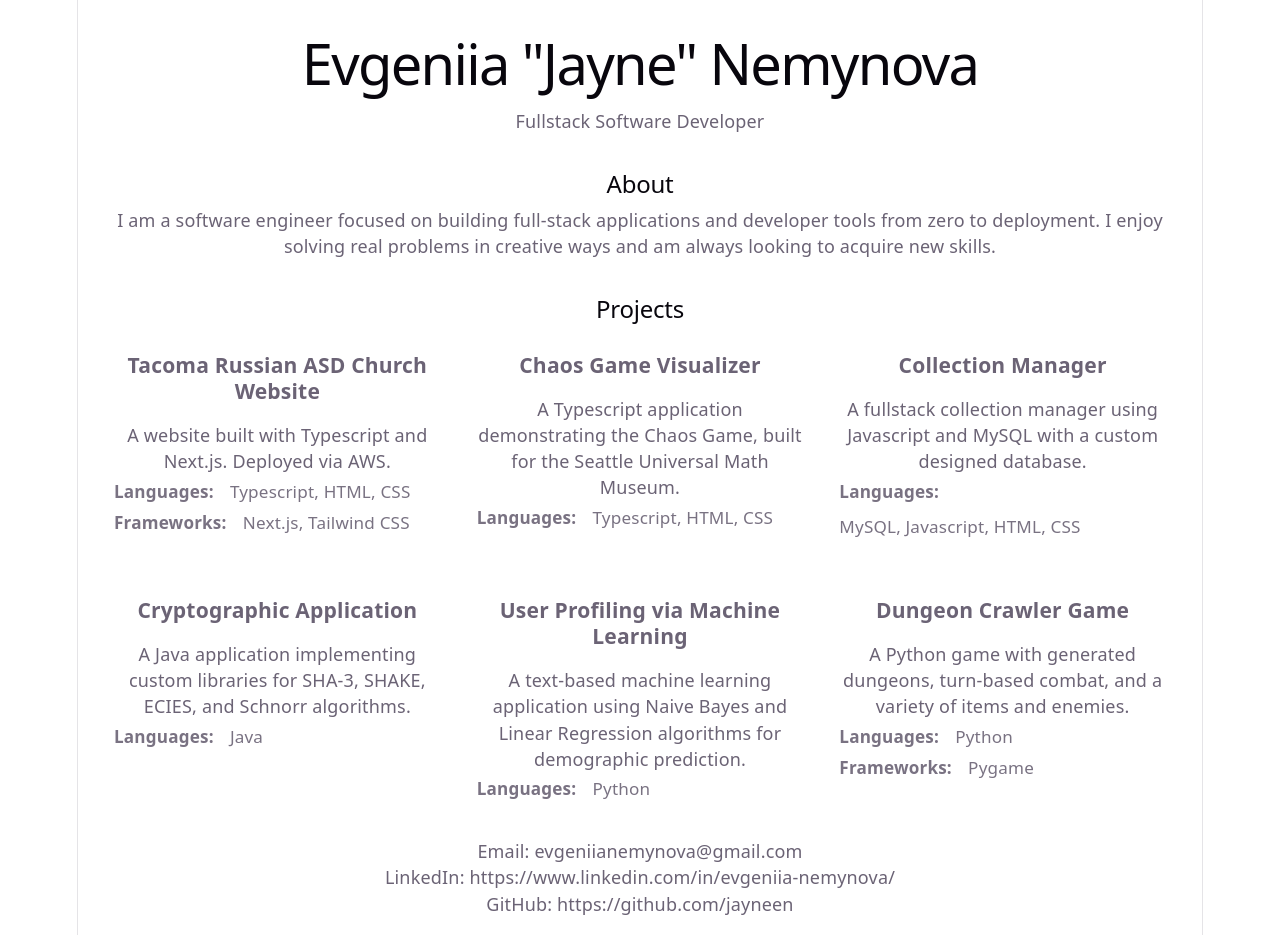
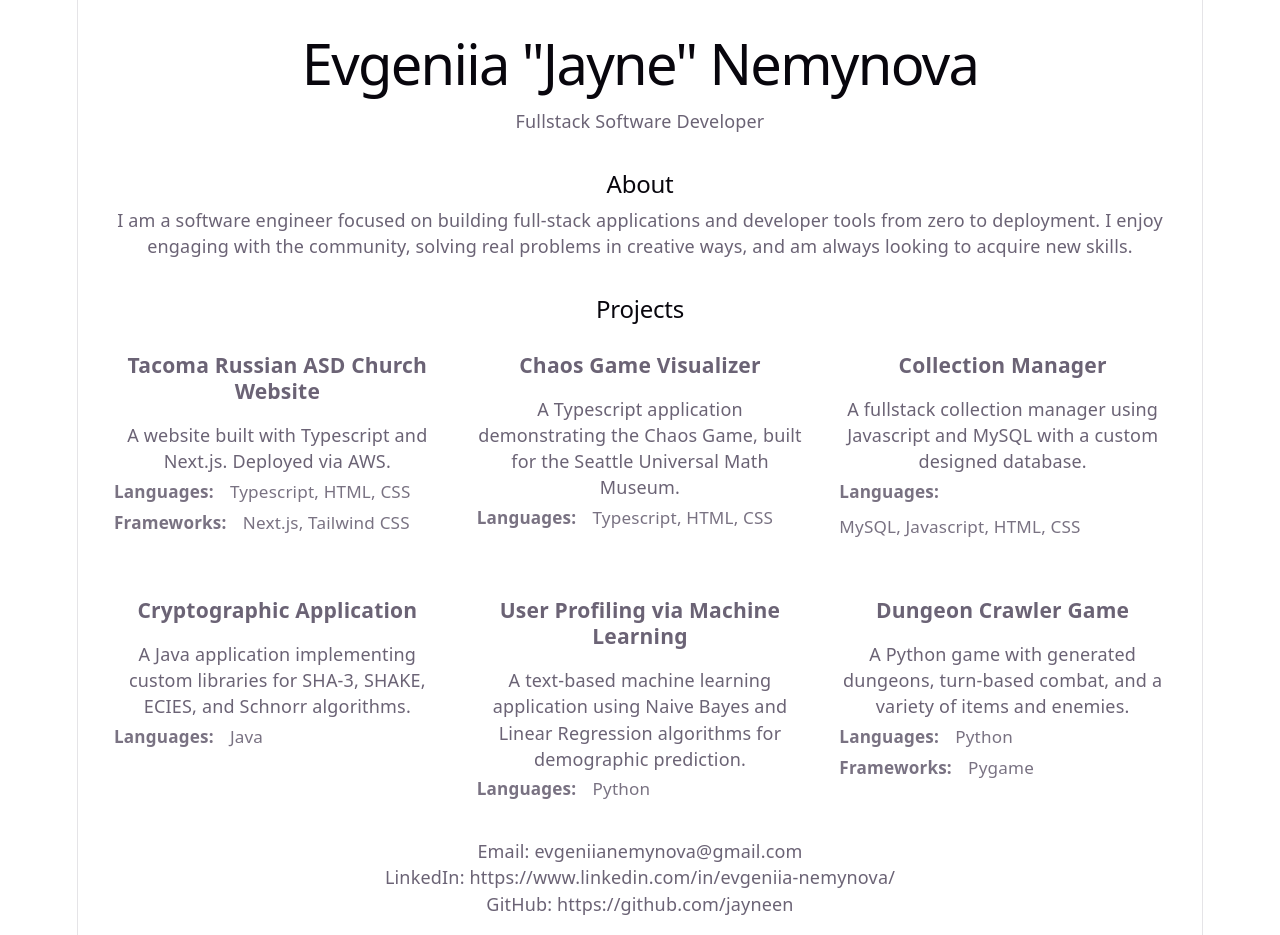
Before and after one commit to jayneen/portfolio, a React (Vite) app: page / in a window 1280 px wide. Built offline with nearby package versions, Linux system fonts and the light colour scheme.

Commit message:
expanded on about

```diff
--- a/src/sections/About.tsx
+++ b/src/sections/About.tsx
@@ -5,7 +5,7 @@ function About() {
                 About
             </h2>
             <p>
-                I am a software engineer focused on building full-stack applications and developer tools from zero to deployment. I enjoy solving real problems in creative ways and am always looking to acquire new skills.
+                I am a software engineer focused on building full-stack applications and developer tools from zero to deployment. I enjoy engaging with the community, solving real problems in creative ways, and am always looking to acquire new skills.
             </p>
         </section>
     )
```
